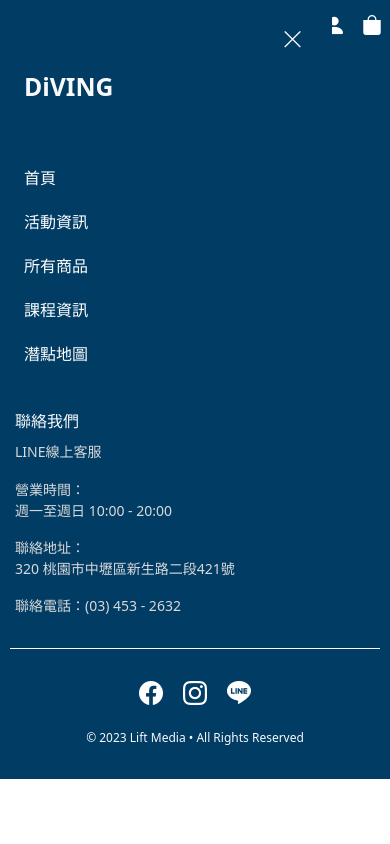
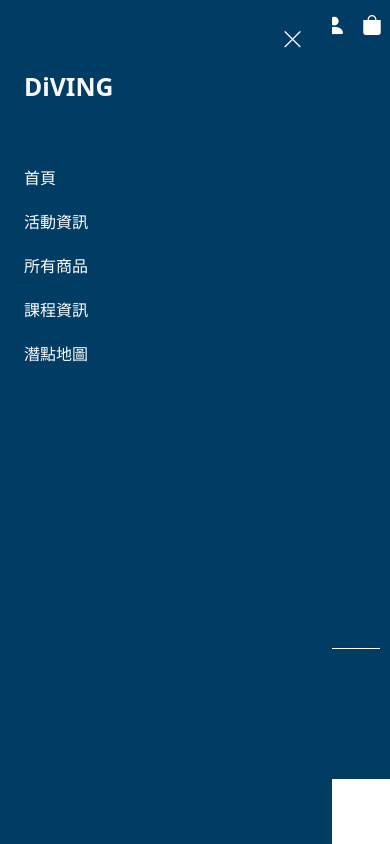
Before and after one commit to peznc810/DiVING, a Next.js app: page /home in a window 390 px wide. Built offline with nearby package versions, Linux system fonts and the light colour scheme.

Commit message:
要合到主線

```diff
--- a/components/layout/default-layout/navbar/index.js
+++ b/components/layout/default-layout/navbar/index.js
@@ -27,7 +27,7 @@ export default function Navbar() {
             <NavMenu />
           </div>
         </div>
-        {/* nav-rwd */}
+        {/* RWD-nav*/}
         {/* 展開後有透明黑底，高跟視窗一樣 */}
         <div className={`${styles.navRwd} ${sideNav ? styles.active : ''}`}>
           <NavRwd />
--- a/components/layout/default-layout/navbar/index.module.scss
+++ b/components/layout/default-layout/navbar/index.module.scss
@@ -41,14 +41,10 @@ $super-light-gray: #f5f5f5;
       display: block;
       position: absolute;
       width: 100%;
-
+      height: 100vh;
       top: 0;
       left: 0;
       z-index: 30;
-      .blackBlock {
-        width: 100%;
-        background-color: #000;
-      }
     }
 
     .active {
--- a/components/layout/default-layout/navbar/navRwd.module.scss
+++ b/components/layout/default-layout/navbar/navRwd.module.scss
@@ -8,7 +8,7 @@ $super-light-gray: #f5f5f5;
 .sideNav {
   background-color: $primary;
   width: 85%;
-
+  height: 100%;
   .xIcon {
     width: 30px;
     height: 30px;
```
Also changed, not shown: styles/globals.scss (+0 -16 lines).
